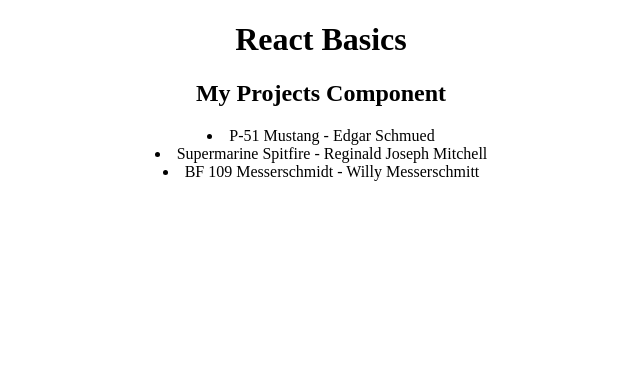
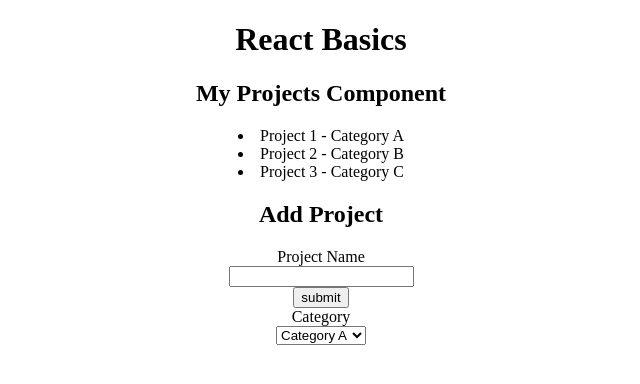
Before and after one commit to GittyGatto/react-basics, a React (Create React App) app: page / in a window 1280 px wide. Shown: the top 384 px of the page, without its empty margins (319-959 px from the left). Built offline with nearby package versions, Linux system fonts and the light colour scheme.

Commit message:
Added new Project

```diff
--- a/src/App.js
+++ b/src/App.js
@@ -1,7 +1,7 @@
 import React, { Component } from 'react';
 import './App.css';
 import Projects from './components/Projects';
-
+import AddProject from './components/AddProject';
 
 
 class App extends Component {
@@ -9,31 +9,47 @@ class App extends Component {
   constructor() {
     super();
     this.state = {
-      projects: [{
-          name: 'P-51 Mustang',
-          designer: 'Edgar Schmued'
+      projects: []
+    }
+  }
+
+/*
+Below is a life cycle methode. This is a better way to insert the array data. instead to declare it directl<
+in the constructor above.
+
+Outside Data sources should also go in this lifecyclemethode.
+*/
+  componentWillMount(){
+    this.setState({projects : [
+      {
+          title: 'Project 1',
+          category: 'Category A'
         },
         {
-          name: 'Supermarine Spitfire',
-          designer: 'Reginald Joseph Mitchell'
+          title: 'Project 2',
+          category: 'Category B'
         },
         {
-          name: 'BF 109 Messerschmidt',
-          designer: 'Willy Messerschmitt '
+          title: 'Project 3',
+          category: 'Category C'
         }
-      ]
+    ]});
+  }
+
+    handleAddProject(project){
+        console.log(project);
     }
-  }
 
 
   render() {
     return (
       <div className = "App" >
 
-      <h1> React Basics </h1>
+      <h1>React Basics</h1>
 
       <Projects projects={this.state.projects} />
 
+        <AddProject addProject = {this.handleAddProject.bind(this)} />
 
       </div>
     );
--- /dev/null
+++ b/src/components/AddProject.js
@@ -0,0 +1,66 @@
+import React, { Component } from 'react';
+
+class AddProject extends Component {
+
+    static defaultProps = {
+        category : ['Category A','Category B','Category C' ]
+    }
+
+    handleSubmit(e){
+        if (this.refs.title.value === ''){
+            alert('Project title is required');
+        } else {
+            this.setState({newProject : {
+                title : this.refs.title.value,
+                category : this.refs.category.value
+            }}, function(){
+                //console.log(this.state);
+
+                //passing the newPlane to the main component
+
+                this.props.addProject(this.state.newProject);
+            });
+        }
+        e.preventDefault();
+    }
+
+    constructor (){
+        super();
+        this.state = {
+            newProject : {}
+        }
+    }
+
+    render() {
+
+        let categoryOption = this.props.category.map(category => {
+            return <option key={category} value="category">{category}</option>
+        });
+
+        return (
+            <div className="AddProject">
+                <h2>Add Project</h2>
+                <form onSubmit={this.handleSubmit.bind(this)}>
+
+                    <div>
+                    <label>Project Name</label><br></br>
+                    <input type="text" ref="title" />
+                    </div>
+
+                    <input type="submit" value="submit"/>
+
+                    <div>
+                    <label>Category</label><br></br>
+
+                    <select ref="category">
+                        {categoryOption}
+                    </select>
+                    </div>
+
+                </form>
+            </div>
+        );
+    }
+}
+
+export default AddProject;
--- a/src/components/ProjectItems.js
+++ b/src/components/ProjectItems.js
@@ -4,8 +4,8 @@ import React, { Component } from 'react';
 class ProjectItems extends Component {
   render() {
     return (
-      <li className="Projects">
-        {this.props.project.name} - {this.props.project.designer}
+      <li className="ProjectItem">
+        {this.props.project.title} - {this.props.project.category}
       </li>
     );
   }
```
